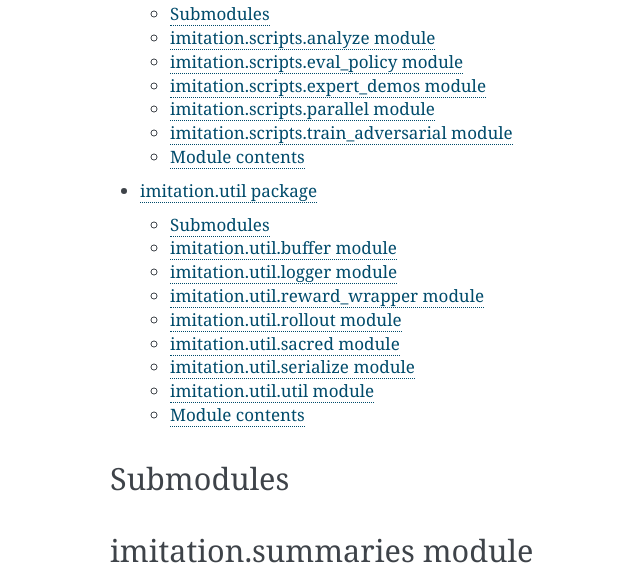
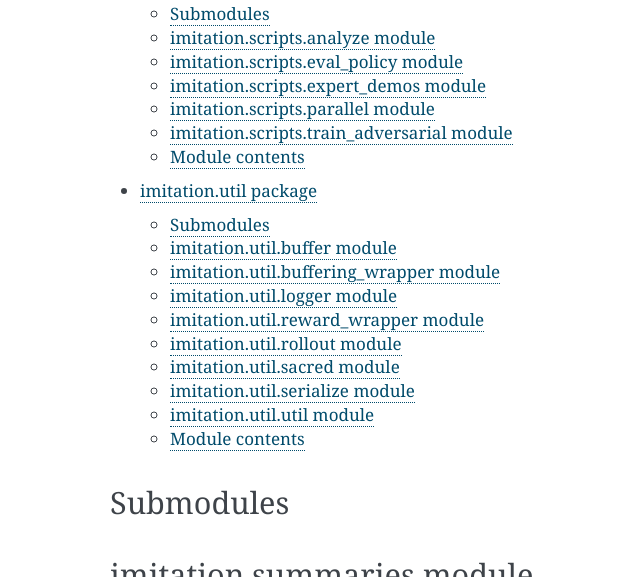
Before and after one commit to HumanCompatibleAI/imitation, a Sphinx documentation site: the page built from docs/imitation.rst, in a window 1280 px wide and 900 px high, scrolled down 1220 px, cut to the strip 0-577 px from the top of the window. Shown: the whole strip, without its empty margins (310-950 px from the left). Built offline with Sphinx 7.4.7, drawn with Linux system fonts in a browser that asks for light colours.

Commit message:
Add docs entry

```diff
--- a/docs/imitation.util.rst
+++ b/docs/imitation.util.rst
@@ -8,6 +8,14 @@ imitation.util.buffer module
 ----------------------------
 
 .. automodule:: imitation.util.buffer
+   :members:
+   :undoc-members:
+   :show-inheritance:
+
+imitation.util.buffering_wrapper module
+----------------------------
+
+.. automodule:: imitation.util.buffering_wrapper
    :members:
    :undoc-members:
    :show-inheritance:
```
